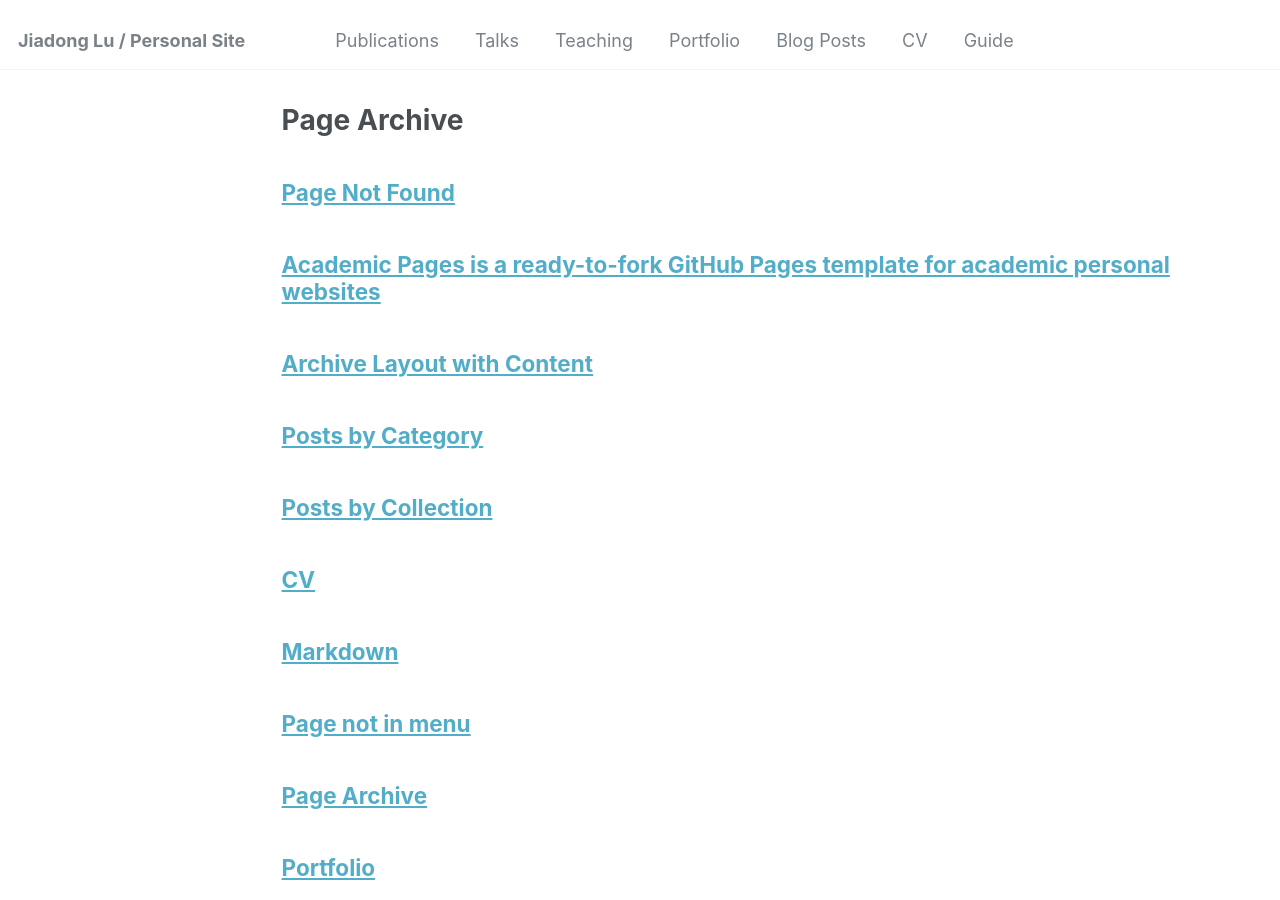
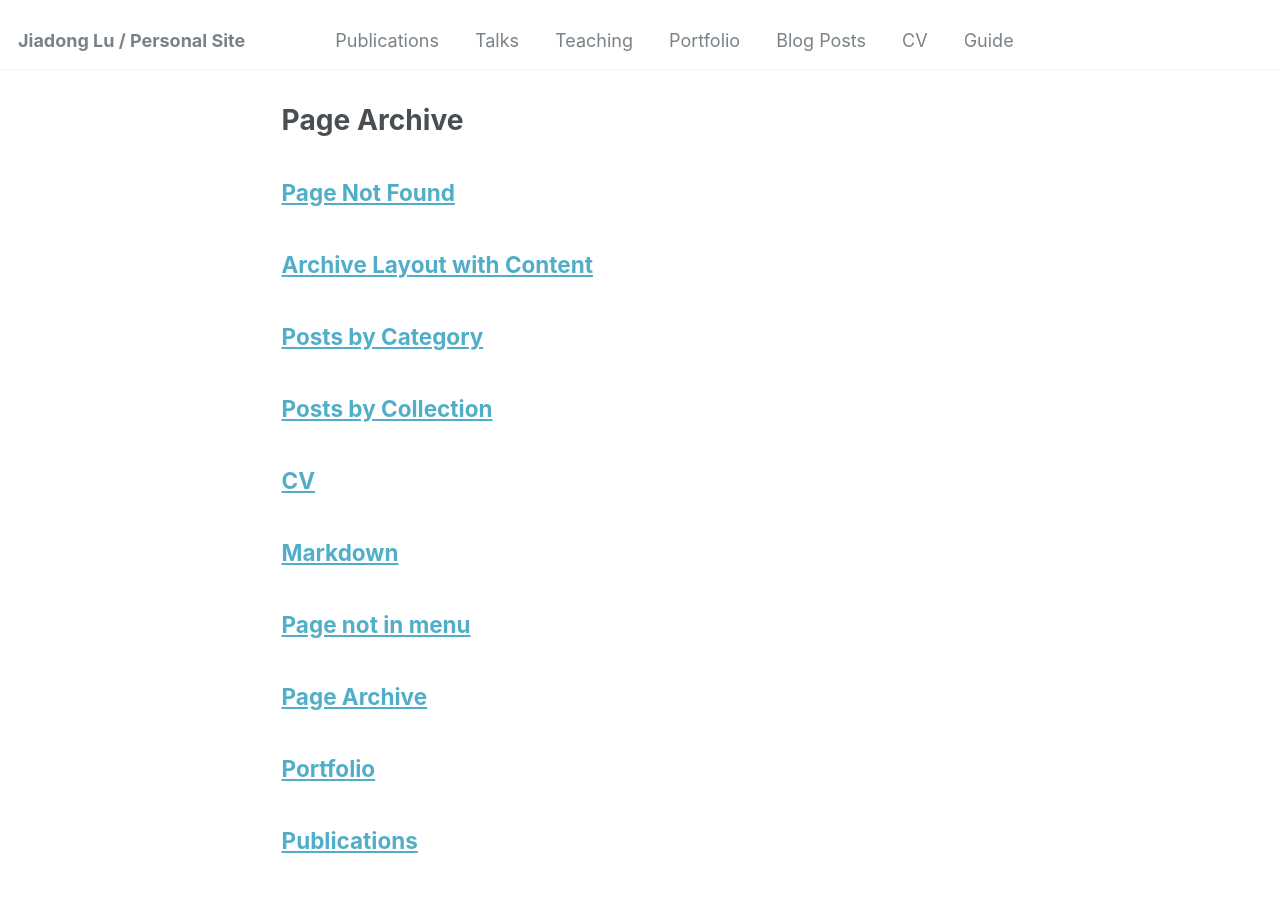
Before and after one commit to Wtrwater/jdluuu.github.io, a Jekyll site: the page built from _pages/page-archive.html, in a window 1280 px wide and 900 px high. Built offline with Jekyll 4.4.1, drawn with Linux system fonts in a browser that asks for light colours.

Commit message:
Upd: Page title.

```diff
--- a/_pages/about.md
+++ b/_pages/about.md
@@ -1,6 +1,14 @@
+<!--
+ * @Author: Wtrwater 1921852290@qq.com
+ * @Date: 2024-07-12 02:50:49
+ * @LastEditors: Wtrwater 1921852290@qq.com
+ * @LastEditTime: 2024-07-12 03:13:18
+ * @FilePath: /jdluuu.github.io/_pages/about.md
+ * @Description:
+-->
 ---
 permalink: /
-title: "Academic Pages is a ready-to-fork GitHub Pages template for academic personal websites"
+title: "Jiadong Lu"
 author_profile: true
 redirect_from:
   - /about/
```
